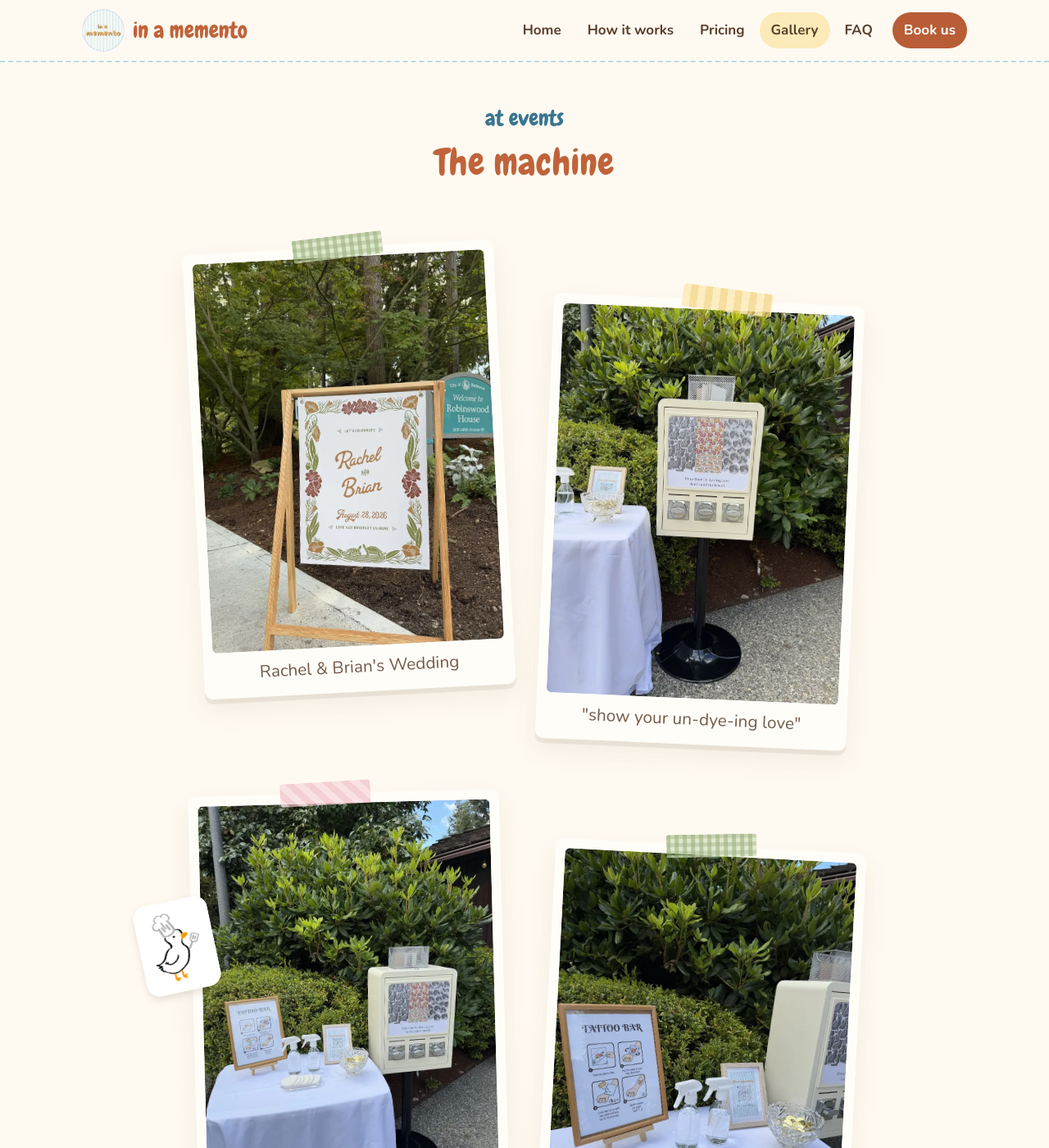
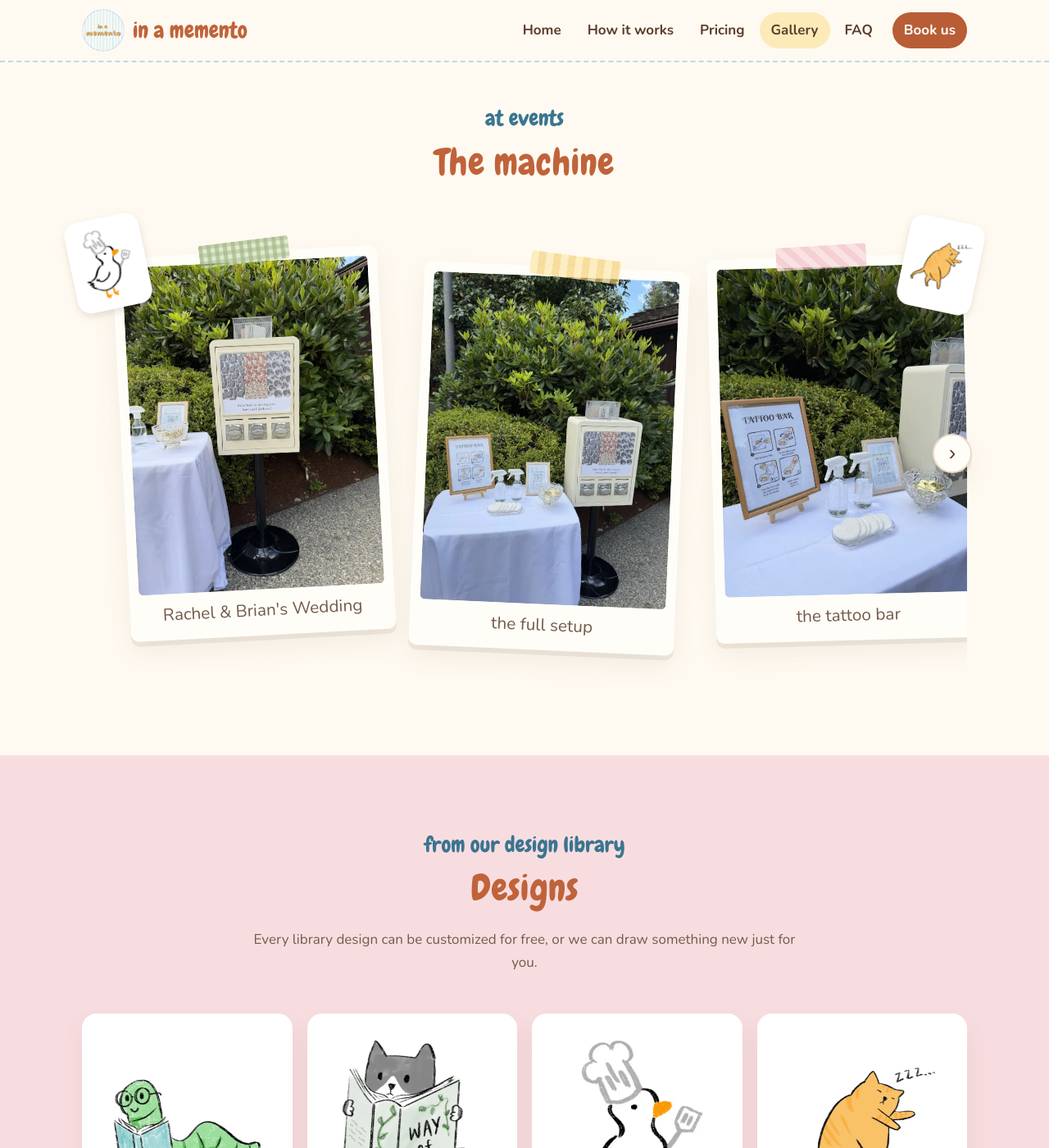
Before and after one commit to andrew-hy-kim/in.a.memento, a Jekyll site: the page built from gallery/index.html, in a window 1280 px wide and 1400 px high, scrolled down 355 px. Shown: the whole window at 82% size. Built offline with Jekyll 4.4.1, drawn with Linux system fonts in a browser that asks for light colours; some of the changed text lies outside the part shown.

Commit message:
Gallery: side-scrolling scrapbook strip; drop the wedding sign photo
Event polaroids sit in one same-height row with tilts and washi tape,
scrollable by swipe or arrow buttons (hidden at either end), so the
section stays about one screen tall. Stickers frame the top corners.
The welcome sign photo is removed; the machine photo carries the
Rachel & Brian caption.

Co-Authored-By: Claude Opus 5.5 <noreply@anthropic.com>
Claude-Session: https://claude.ai/code/session_01A4x6zNFM2ikQnVBPRWM1LK

```diff
--- a/css/style.css
+++ b/css/style.css
@@ -1515,3 +1515,69 @@ html { scroll-padding-top: 96px; }
   .pull-game .mm-door { width: 42px; height: 28px; }
   .pull-game .mm-label { font-size: 0.6rem; }
 }
+
+/* Scrapbook as a side-scrolling strip: same-height polaroids in one row (swipe / arrows),
+   so the section stays about one screen tall however many photos are added */
+.scrapbook-wrap { position: relative; max-width: 1180px; margin: 0 auto; }
+.scrapbook-wrap .scrapbook {
+  flex-wrap: nowrap;
+  justify-content: flex-start;
+  align-items: flex-start;
+  gap: 36px;
+  max-width: none;
+  overflow-x: auto;
+  overscroll-behavior-x: contain;
+  scroll-snap-type: x mandatory;
+  scroll-padding: 0 48px;
+  padding: 34px 48px 34px;
+  scrollbar-width: thin;
+  scrollbar-color: var(--line) transparent;
+}
+.scrapbook-wrap .scrapbook:focus-visible { outline: 3px solid var(--sky-deep); outline-offset: -3px; border-radius: 16px; }
+.scrapbook-wrap .polaroid.scrap {
+  flex: 0 0 auto;
+  max-width: none;
+  scroll-snap-align: start;
+}
+.scrapbook-wrap .polaroid.scrap img { height: 400px; width: auto; max-width: none; }
+/* gentle stagger only, so the row stays tidy */
+.scrapbook-wrap .scrap:nth-of-type(4n+2) { margin-top: 18px; }
+.scrapbook-wrap .scrap:nth-of-type(4n+3) { margin-top: 6px; }
+.scrapbook-wrap .scrap:nth-of-type(4n+4) { margin-top: 24px; }
+/* arrows */
+.scrap-nav {
+  position: absolute;
+  top: 50%;
+  z-index: 4;
+  width: 48px; height: 48px;
+  margin-top: -24px;
+  border: 2px solid var(--line);
+  border-radius: 50%;
+  background: var(--paper);
+  color: var(--ink);
+  font-size: 1.6rem;
+  line-height: 1;
+  cursor: pointer;
+  box-shadow: var(--shadow);
+  display: grid;
+  place-items: center;
+  transition: opacity 0.2s ease, background 0.15s ease;
+}
+.scrap-nav:hover { background: var(--butter); }
+.scrap-nav:focus-visible { outline: 3px solid var(--sky-deep); outline-offset: 2px; }
+.scrap-nav[disabled] { opacity: 0; pointer-events: none; }
+.scrap-prev { left: -6px; }
+.scrap-next { right: -6px; }
+.scrap-hint { display: none; text-align: center; margin: 4px 0 0; font-family: var(--font-hand); color: var(--ink-soft); }
+.scrapbook-wrap .sticker-a { left: -14px; top: -8px; }
+.scrapbook-wrap .sticker-b { right: -14px; top: -6px; bottom: auto; transform: rotate(12deg); }
+@media (max-width: 640px) {
+  .scrapbook-wrap .scrapbook { gap: 20px; padding: 26px 20px 26px; scroll-padding: 0 20px; }
+  .scrapbook-wrap .polaroid.scrap img { height: 280px; }
+  .scrapbook-wrap .polaroid.scrap { flex-basis: auto; }
+  .scrap-nav { display: none; }
+  .scrap-hint { display: block; }
+  .scrapbook-wrap .sticker-a { left: -6px; top: -10px; }
+  .scrapbook-wrap .sticker-b { right: -6px; top: -10px; bottom: auto; }
+  .scrap-hint { margin-top: 10px; }
+}
--- a/gallery/index.html
+++ b/gallery/index.html
@@ -23,17 +23,15 @@ description: "See our sticker, tattoo and/or mini print vending machine at Seatt
       Scrapbook: photos keep their natural shape. To add a photo, copy a <figure class="polaroid scrap"> block.
       Tilts, tape colors and the up/down stagger rotate automatically.
     {%- endcomment %}
-    <div class="scrapbook">
+    <div class="scrapbook-wrap">
       <img class="scrap-sticker sticker-a" src="{{ '/images/designs/chef-duck.webp' | relative_url }}" alt="" aria-hidden="true" loading="lazy">
-      <figure class="polaroid scrap">
-        <img src="{{ '/images/gallery/wedding-sign.webp' | relative_url }}" width="825" height="1100" loading="lazy"
-             alt="A wooden easel holding Rachel & Brian's wedding welcome sign, with a hand-drawn floral border, in a wooded park">
-        <figcaption>Rachel &amp; Brian's Wedding</figcaption>
-      </figure>
+      <img class="scrap-sticker sticker-b" src="{{ '/images/designs/sleeping-cat.webp' | relative_url }}" alt="" aria-hidden="true" loading="lazy">
+      <button class="scrap-nav scrap-prev" type="button" aria-label="Previous photos">‹</button>
+      <div class="scrapbook" tabindex="0" role="region" aria-label="Event photos (scroll sideways for more)">
         <figure class="polaroid scrap">
           <img src="{{ '/images/gallery/wedding-machine.webp' | relative_url }}" width="825" height="1100" loading="lazy"
                alt="The cream vending machine on its black stand, with three coin slots and a sign reading 'Show Your Un-dye-ing Love For Us and Get Inked!'">
-        <figcaption>"show your un-dye-ing love"</figcaption>
+          <figcaption>Rachel &amp; Brian's Wedding</figcaption>
         </figure>
         <figure class="polaroid scrap">
           <img src="{{ '/images/gallery/wedding-setup.webp' | relative_url }}" width="825" height="1100" loading="lazy"
@@ -50,8 +48,10 @@ description: "See our sticker, tattoo and/or mini print vending machine at Seatt
                alt="The vending machine at a 30th birthday party, showing six doodle designs and the sign '1 token = 1 surprise mini print'">
           <figcaption>Andrew's 30th Birthday</figcaption>
         </figure>
-      <img class="scrap-sticker sticker-b" src="{{ '/images/designs/sleeping-cat.webp' | relative_url }}" alt="" aria-hidden="true" loading="lazy">
       </div>
+      <button class="scrap-nav scrap-next" type="button" aria-label="More photos">›</button>
+    </div>
+    <p class="scrap-hint" aria-hidden="true">swipe for more →</p>
   </div>
 </section>
 
--- a/js/main.js
+++ b/js/main.js
@@ -445,3 +445,26 @@ window.stickerBurst = function (target) {
   }, { threshold: 0.6 });
   els.forEach(function (el) { io.observe(el); });
 })();
+
+// Gallery scrapbook strip: arrow buttons scroll sideways; hide an arrow at either end
+(function () {
+  var wrap = document.querySelector(".scrapbook-wrap");
+  if (!wrap) return;
+  var strip = wrap.querySelector(".scrapbook");
+  var prev = wrap.querySelector(".scrap-prev");
+  var next = wrap.querySelector(".scrap-next");
+  function update() {
+    var max = strip.scrollWidth - strip.clientWidth - 2;
+    prev.disabled = strip.scrollLeft <= 2;
+    next.disabled = strip.scrollLeft >= max;
+  }
+  function go(dir) {
+    strip.scrollBy({ left: dir * strip.clientWidth * 0.8, behavior: reduceMotion ? "auto" : "smooth" });
+  }
+  prev.addEventListener("click", function () { go(-1); });
+  next.addEventListener("click", function () { go(1); });
+  strip.addEventListener("scroll", update, { passive: true });
+  window.addEventListener("resize", update);
+  window.addEventListener("load", update);
+  update();
+})();
```
Also changed, not shown: images/gallery/wedding-sign.webp (deleted). Lines whose indentation alone changed are shown as unchanged.
